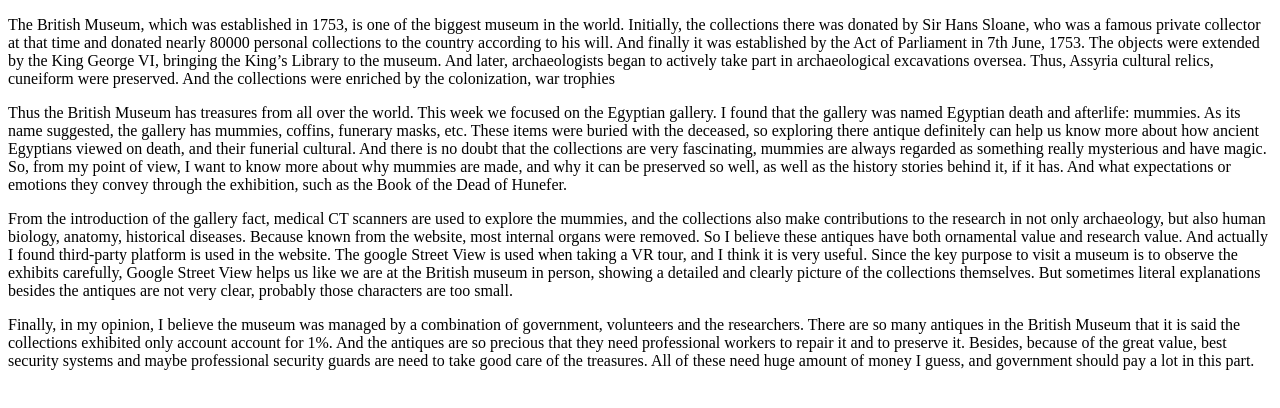
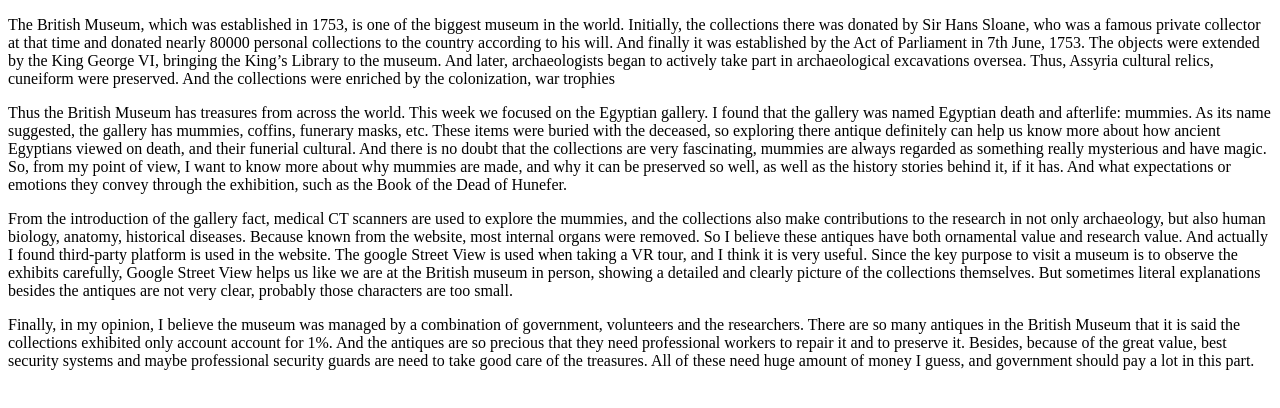
Before and after one commit to kclddh-7aavdm14-2020/wk1-british-museum-Aprilscc, a plain HTML site: page index.html in a window 1280 px wide. Drawn offline with Linux system fonts and the light colour scheme.

Commit message:
finished

```diff
--- a/index.html
+++ b/index.html
@@ -7,7 +7,7 @@
 
         <!-- Add your blog post BELOW here -->
         <p>The British Museum, which was established in 1753, is one of the biggest museum in the world. Initially, the collections there was donated by Sir Hans Sloane, who was a famous private collector at that time and donated nearly 80000 personal collections to the country according to his will. And finally it was established by the Act of Parliament in 7th June, 1753. The objects were extended by the King George VI, bringing the King’s Library to the museum. And later, archaeologists began to actively take part in archaeological excavations oversea. Thus, Assyria cultural relics, cuneiform were preserved. And the collections were enriched by the colonization, war trophies</p>
-        <p>Thus the British Museum has treasures from all over the world. This week we focused on the Egyptian gallery. I found that the gallery was named Egyptian death and afterlife: mummies. As its name suggested, the gallery has mummies, coffins, funerary masks, etc. These items were buried with the deceased, so exploring there antique definitely can help us know more about how ancient Egyptians viewed on death, and their funerial cultural. And there is no doubt that the collections are very fascinating, mummies are always regarded as something really mysterious and have magic. So, from my point of view, I want to know more about why mummies are made, and why it can be preserved so well, as well as the history stories behind it, if it has. And what expectations or emotions they convey through the exhibition, such as the Book of the Dead of Hunefer.</p>
+        <p>Thus the British Museum has treasures from across the world. This week we focused on the Egyptian gallery. I found that the gallery was named Egyptian death and afterlife: mummies. As its name suggested, the gallery has mummies, coffins, funerary masks, etc. These items were buried with the deceased, so exploring there antique definitely can help us know more about how ancient Egyptians viewed on death, and their funerial cultural. And there is no doubt that the collections are very fascinating, mummies are always regarded as something really mysterious and have magic. So, from my point of view, I want to know more about why mummies are made, and why it can be preserved so well, as well as the history stories behind it, if it has. And what expectations or emotions they convey through the exhibition, such as the Book of the Dead of Hunefer.</p>
         <p>From the introduction of the gallery fact, medical CT scanners are used to explore the mummies, and the collections also make contributions to the research in not only archaeology, but also human biology, anatomy, historical diseases. Because known from the website, most internal organs were removed. So I believe these antiques have both ornamental value and research value. And actually I found third-party platform is used in the website. The google Street View is used when taking a VR tour, and I think it is very useful. Since the key purpose to visit a museum is to observe the exhibits carefully, Google Street View helps us like we are at the British museum in person, showing a detailed and clearly picture of the collections themselves. But sometimes literal explanations besides the antiques are not very clear, probably those characters are too small. </p>
         <p>Finally, in my opinion, I believe the museum was managed by a combination of government, volunteers and the researchers. There are so many antiques in the British Museum that it is said the collections exhibited only account account for 1%. And the antiques are so precious that they need professional workers to repair it and to preserve it. Besides, because of the great value, best security systems and maybe professional security guards are need to take good care of the treasures. All of these need huge amount of money I guess, and government should pay a lot in this part. </p>
         <!-- Add your blog post ABOVE here -->
```
